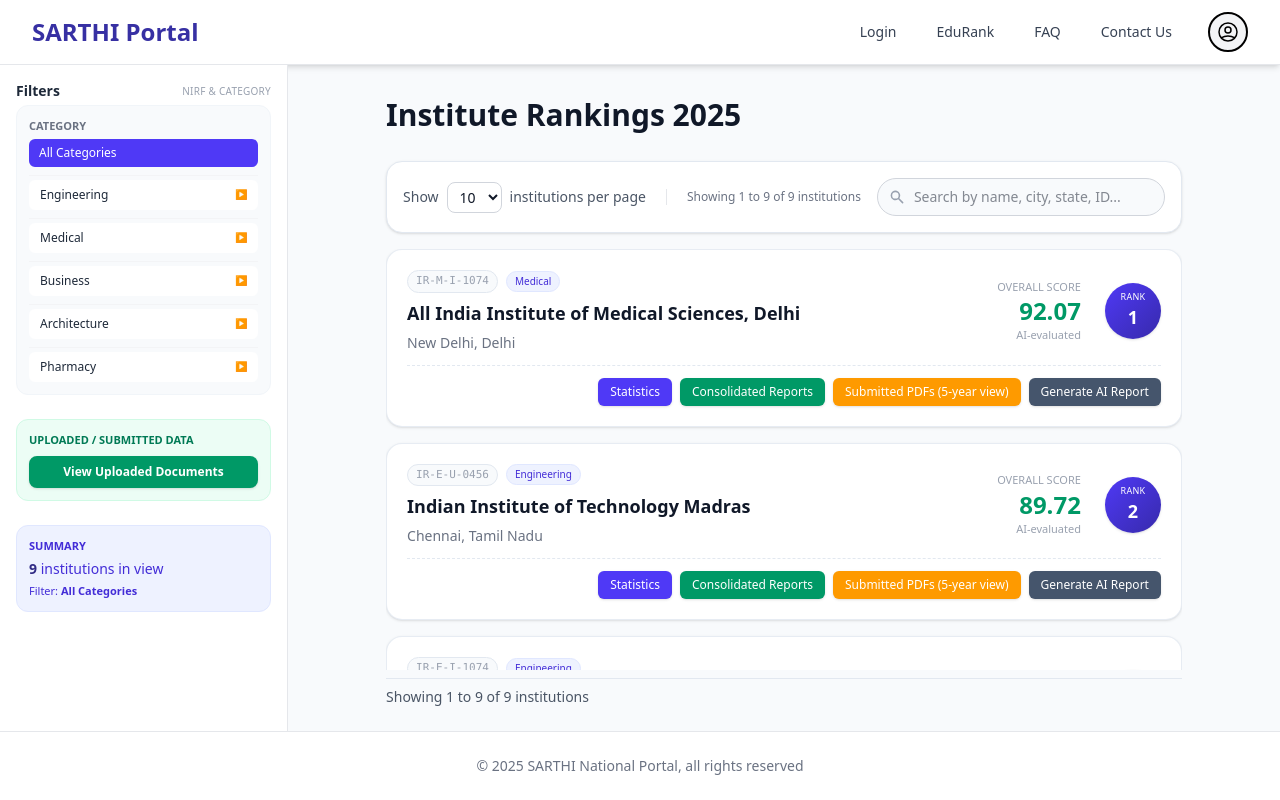
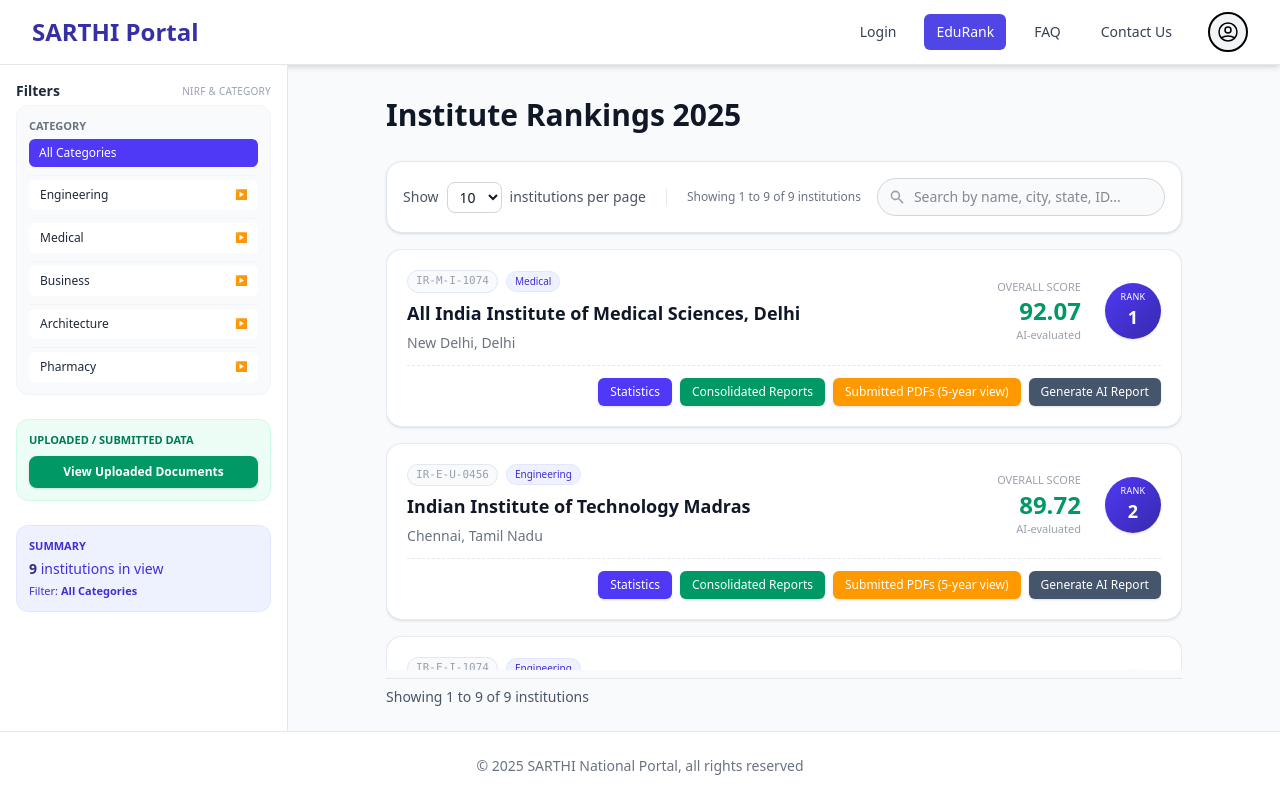
Before and after one commit to AnubhavMaheshwari/sih-grand-finale, a React (Vite) app in the folder frontend/: page /edu in a window 1280 px wide. Built offline with nearby package versions, Linux system fonts and the light colour scheme.

Commit message:
Only change name of tabs

```diff
--- a/frontend/src/components/Navigation.jsx
+++ b/frontend/src/components/Navigation.jsx
@@ -1,12 +1,13 @@
 import React, { useState } from "react";
-import { useNavigate } from "react-router-dom";
+import { useNavigate, useLocation } from "react-router-dom";
 
 const PRIMARY_BLUE = "#4F46E5";
 const DEEP_INDIGO = "#3730A3";
 
-const Navigation = ({ currentPage }) => {
+const Navigation = () => {
   const [isUserMenuOpen, setIsUserMenuOpen] = useState(false);
   const navigate = useNavigate();
+  const location = useLocation();
 
   const isInstitutionLoggedIn =
     typeof window !== "undefined" &&
@@ -18,13 +19,13 @@ const Navigation = ({ currentPage }) => {
 
   const navItems = isInstitutionLoggedIn
     ? [
-        { name: "My Dashboard", path: "/upload" },
+        { name: "Institute Dashboard", path: "/upload" },
         { name: "FAQ", path: "/faq" },
         { name: "Contact Us", path: "/contact" },
       ]
     : isUGCLoggedIn
     ? [
-        { name: "My Dashboard", path: "/edu" },
+        { name: "UGC/AICTE Dashboard", path: "/edu" },
         { name: "Uploaded Data", path: "/uploaded-data" },
         { name: "FAQ", path: "/faq" },
         { name: "Contact Us", path: "/contact" },
@@ -48,7 +49,6 @@ const Navigation = ({ currentPage }) => {
       ]
     : [{ label: "Login", path: "/" }];
 
-  // ✅ use React Router instead of HTML redirects
   const navigateSimulated = (path) => {
     navigate(path);
   };
@@ -68,8 +68,8 @@ const Navigation = ({ currentPage }) => {
   };
 
   return (
-    <nav className="bg-white shadow-md border-b border-gray-200">
-      <div className="max-w-7xl mx-auto px-4 sm:px-6 lg:px-8">
+    <nav className="bg-white border-b border-gray-200 shadow-md">
+      <div className="px-4 mx-auto max-w-7xl sm:px-6 lg:px-8">
         <div className="relative flex items-center justify-between h-16">
           {/* Logo */}
           <div className="flex items-center">
@@ -84,25 +84,27 @@ const Navigation = ({ currentPage }) => {
 
           <div className="flex items-center space-x-6">
             {/* Main Tabs */}
-            <div className="hidden md:flex items-baseline space-x-4">
-              {navItems.map((item) => (
+            <div className="items-baseline hidden space-x-4 md:flex">
+              {navItems.map((item) => {
+                const isActive = location.pathname === item.path;
+
+                return (
                   <button
                     key={item.name}
                     onClick={() => navigateSimulated(item.path)}
                     className={`px-3 py-2 rounded-md text-sm font-medium transition-colors ${
-                    item.name === currentPage
-                      ? "text-white bg-primary-blue"
-                      : "text-gray-700 hover:bg-primary-blue hover:text-blue-700"
+                      isActive
+                        ? "text-white"
+                        : "text-gray-700 hover:text-blue-700"
                     }`}
                     style={{
-                    backgroundColor:
-                      item.name === currentPage ? PRIMARY_BLUE : undefined,
-                    color: item.name === currentPage ? "white" : undefined,
+                      backgroundColor: isActive ? PRIMARY_BLUE : undefined,
                     }}
                   >
                     {item.name}
                   </button>
-              ))}
+                );
+              })}
             </div>
 
             {/* User Profile Icon and Dropdown */}
@@ -110,11 +112,11 @@ const Navigation = ({ currentPage }) => {
               <button
                 type="button"
                 onClick={handleUserMenuClick}
-                className="flex items-center justify-center h-10 w-10 bg-gray-100 rounded-full border-2 border-primary-blue text-deep-indigo hover:bg-gray-200 focus:outline-none"
+                className="flex items-center justify-center w-10 h-10 bg-gray-100 border-2 rounded-full border-primary-blue text-deep-indigo hover:bg-gray-200 focus:outline-none"
               >
                 <span className="sr-only">User menu</span>
                 <svg
-                  className="h-6 w-6"
+                  className="w-6 h-6"
                   xmlns="http://www.w3.org/2000/svg"
                   fill="none"
                   viewBox="0 0 24 24"
@@ -130,13 +132,13 @@ const Navigation = ({ currentPage }) => {
               </button>
 
               {isUserMenuOpen && (
-                <div className="absolute right-0 top-full mt-2 w-48 origin-top-right rounded-md bg-white py-1 shadow-lg ring-1 ring-black ring-opacity-5 focus:outline-none z-10">
+                <div className="absolute right-0 z-10 w-48 py-1 mt-2 origin-top-right bg-white rounded-md shadow-lg top-full ring-1 ring-black ring-opacity-5 focus:outline-none">
                   {userMenuItems.map((item) => (
                     <button
                       key={item.label}
                       type="button"
                       onClick={() => handleUserMenuItemClick(item)}
-                      className="w-full text-left block px-4 py-2 text-sm text-gray-700 hover:bg-gray-100"
+                      className="block w-full px-4 py-2 text-sm text-left text-gray-700 hover:bg-gray-100"
                     >
                       {item.label}
                     </button>
```
Lines whose indentation alone changed are shown as unchanged.
